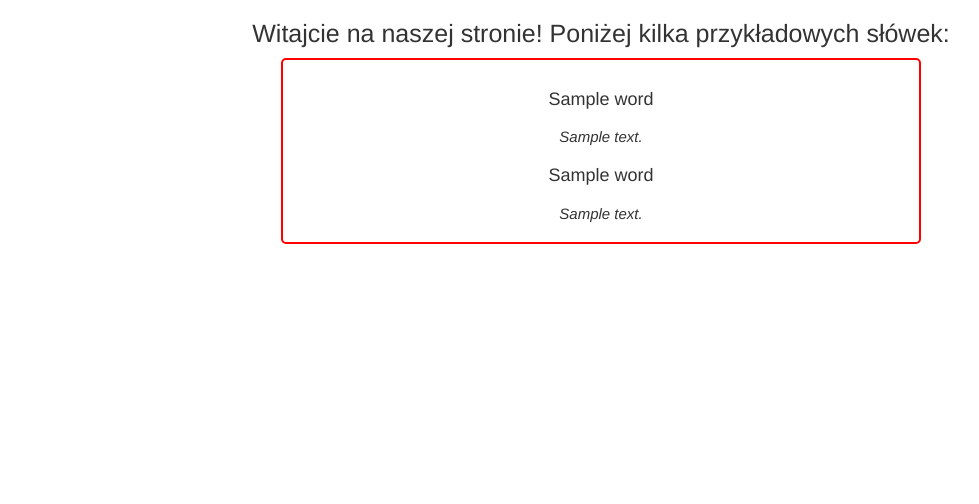
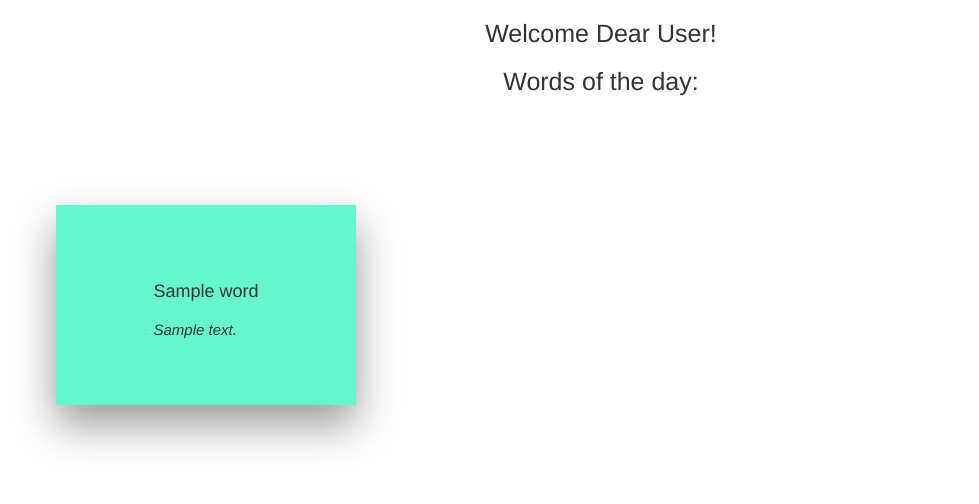
Before and after one commit to zpmexx/EnglishCards, a Django app: template englishcards/logins/templates/logins/home.html in a window 1280 px wide. Shown: the part 52-556 px from the top of the page, without its empty margins (39-1018 px from the left). Run offline with Django 4.2, Linux system fonts and the light colour scheme; the template is opened without the code that fills it: most values are stand-ins (such as "Sample title", 1, 10 or a date in 2020); some libraries are stand-ins or nearby versions.

Commit message:
Change view of home page

```diff
--- a/englishcards/logins/templates/logins/home.html
+++ b/englishcards/logins/templates/logins/home.html
@@ -1,12 +1,108 @@
-{% include 'navbar.html' %}
-{% load static %}
-<link rel ="stylesheet" href ="{% static 'logins/home.css' %}">
-<h1>Witajcie na naszej stronie! Poniżej kilka przykładowych słówek:</h1>
-{% for word in dailyWords  %}
-<div class = "word">
-<h2>{{word.englishName}}</h2>
-<h3>{{word.englishDescription}}</h3>
-<h2>{{word.polishName}}</h2>
-<h3>{{word.polishDescription}}</h3>
+{% include 'navbar.html' %} {% load static %}
+<style>
+	.row {
+		margin: 0 60px;
+	}
+
+	.row:after {
+		content: '';
+		display: table;
+		clear: both;
+	}
+
+	.column {
+		float: left;
+		width: 33.33%;
+		padding: 0 20px;
+	}
+
+	.container .card .slide {
+		width: 300px;
+		height: 200px;
+		transition: 0.5s;
+		transform-style: preserve-3d;
+	}
+
+	.container .card .slide.slide1 {
+		position: relative;
+		display: flex;
+		justify-content: center;
+		align-items: center;
+		z-index: 1;
+		transition: 0.7s;
+		background: #65f7cb;
+		transform: translateY(100px);
+	}
+
+	.container .card:hover .slide.slide1 {
+		transform: translateX(0px);
+	}
+
+	.container .card .slide.slide2 {
+		position: relative;
+		display: flex;
+		justify-content: center;
+		align-items: center;
+		padding: 20px;
+		box-sizing: border-box;
+		transition: 0.8s;
+		transform: translateY(-100px);
+		box-shadow: 0 20px 40px rgba(0, 0, 0, 0.4);
+	}
+
+	.container .card:hover .slide.slide2 {
+		transform: translateX(0);
+	}
+
+	.container .card .slide.slide2::after {
+		content: '';
+		position: absolute;
+		width: 30px;
+		height: 4px;
+		bottom: 15px;
+		left: 50%;
+		left: 50%;
+		transform: translateX(-50%);
+		background: #65f7cb;
+	}
+
+	.container .card .slide.slide2 .content h2 {
+		margin: 0;
+		padding: 0;
+		text-align: center;
+		color: #414141;
+	}
+
+	.container .card .slide.slide2 .content h3 {
+		margin: 0 0 10px 0;
+		padding: 0;
+		font-size: 24px;
+		text-align: center;
+		color: #414141;
+	}
+</style>
+<link rel="stylesheet" href="{% static 'logins/home.css' %}" />
+<h1>Welcome Dear User!</h1>
+<h1>Words of the day:</h1>
+<div class="row">
+	{% for word in dailyWords %}
+	<div class="column">
+		<div class="container">
+			<div class="card">
+				<div class="slide slide1">
+					<div class="content">
+						<h2 aria-hidden="true">{{word.polishName}}</h2>
+						<h3 aria-hidden="true">{{word.polishDescription}}</h3>
+					</div>
+				</div>
+				<div class="slide slide2">
+					<div class="content">
+						<h2>{{word.englishName}}</h2>
+						<h3>{{word.englishDescription}}</h3>
+					</div>
+				</div>
+			</div>
+		</div>
+	</div>
+	{% endfor %}
 </div>
-{% endfor %}
```
